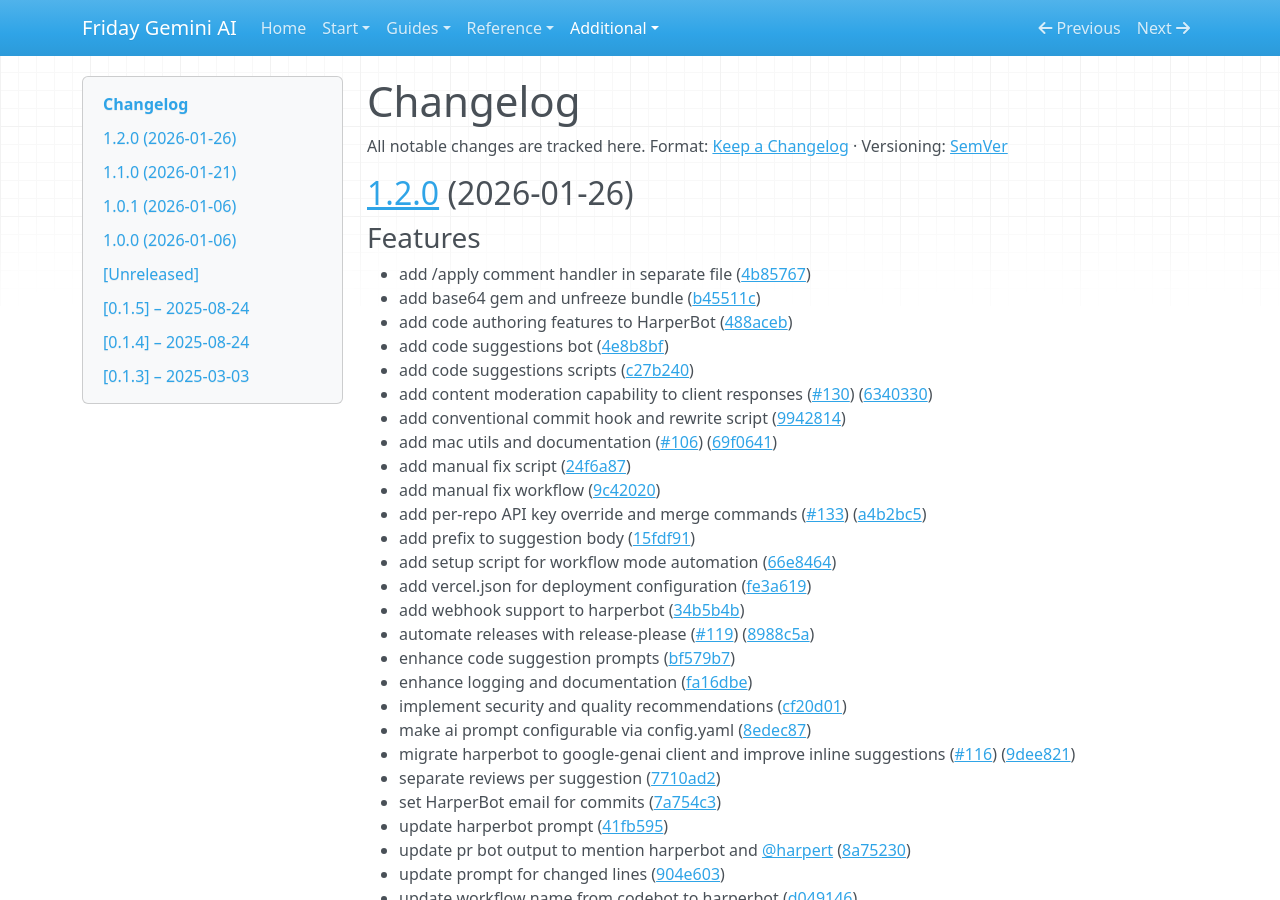
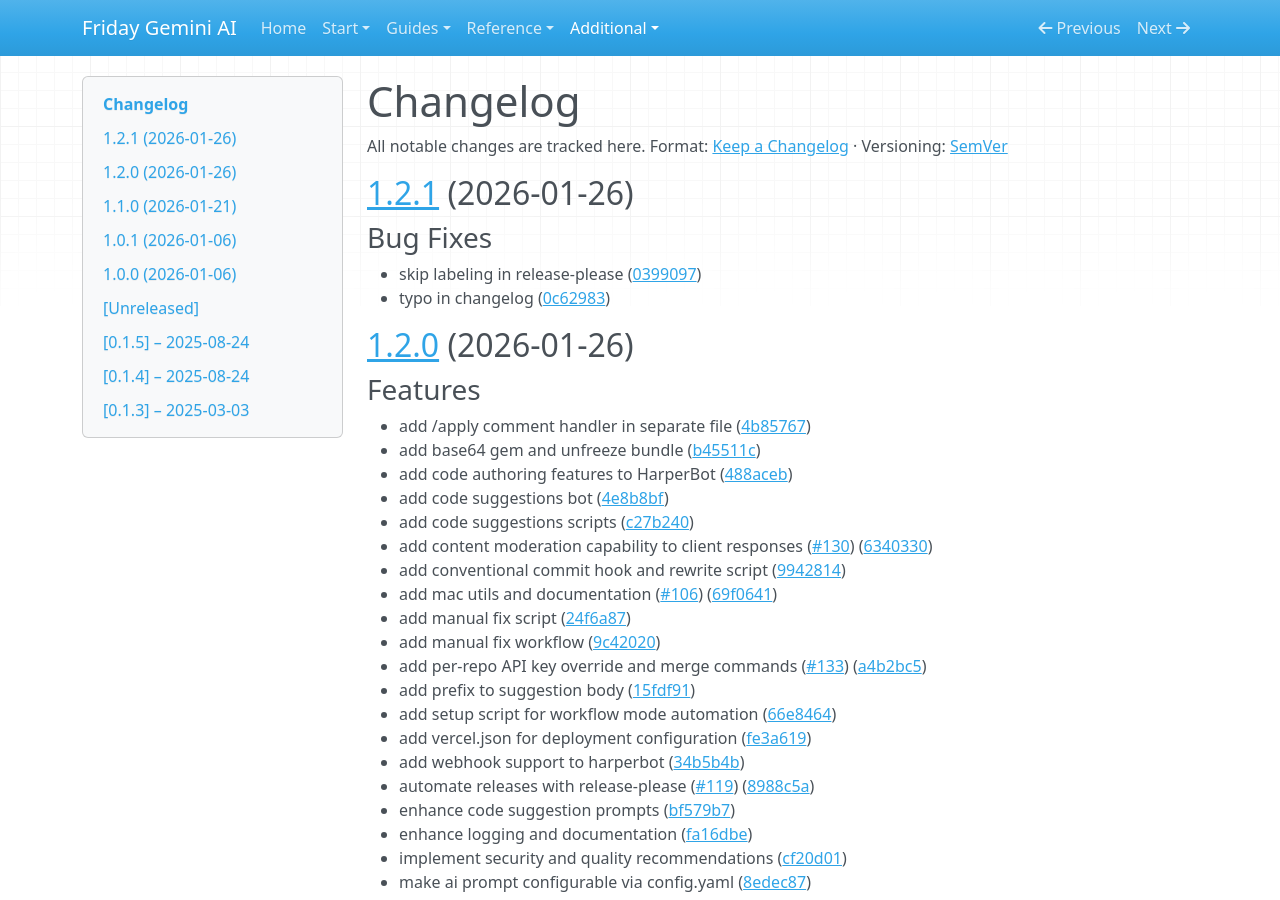
Before and after one commit to bniladridas/friday_gemini_ai, an MkDocs documentation site: the page built from docs/CHANGELOG.md, in a window 1280 px wide and 900 px high. Built offline with MkDocs 1.6.1, drawn with Linux system fonts in a browser that asks for light colours; nearby versions of some CDN libraries.

Commit message:
chore(main): release friday_gemini_ai 1.2.1

```diff
--- a/docs/CHANGELOG.md
+++ b/docs/CHANGELOG.md
@@ -2,6 +2,14 @@
 
 All notable changes are tracked here.
 Format: [Keep a Changelog](https://keepachangelog.com/en/1.0.0/) · Versioning: [SemVer](https://semver.org/spec/v2.0.0.html)
+
+## [1.2.1](https://github.com/bniladridas/friday_gemini_ai/compare/friday_gemini_ai/v1.2.0...friday_gemini_ai/v1.2.1) (2026-01-26)
+
+
+### Bug Fixes
+
+* skip labeling in release-please ([0399097](https://github.com/bniladridas/friday_gemini_ai/commit/0399097c221c410a0b7210c7521b91aee325ea74))
+* typo in changelog ([0c62983](https://github.com/bniladridas/friday_gemini_ai/commit/0c629837a7771e0b095dd3772a27b7a460acb528))
 
 ## [1.2.0](https://github.com/bniladridas/friday_gemini_ai/compare/friday_gemini_ai-v1.1.1...friday_gemini_ai/v1.2.0) (2026-01-26)
 ### Features
```
Also changed, not shown: .release-please-manifest.json, 1 other file.
